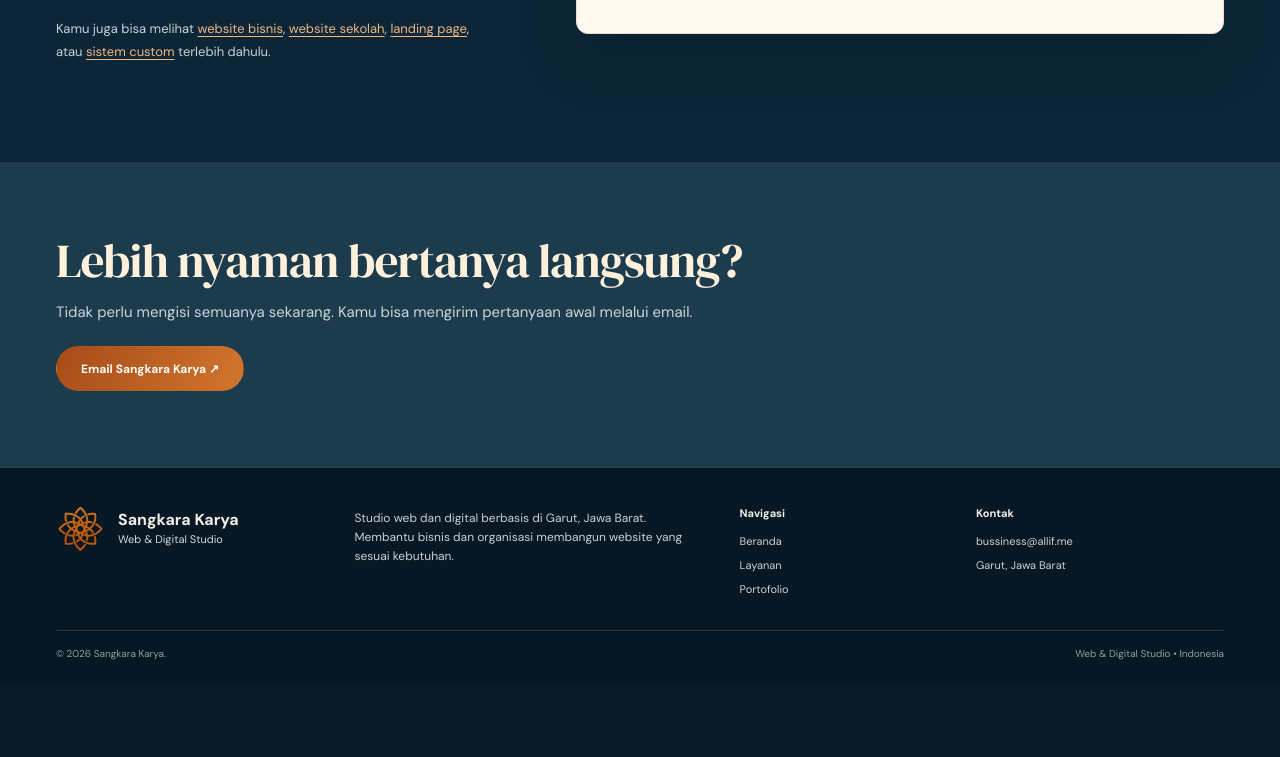
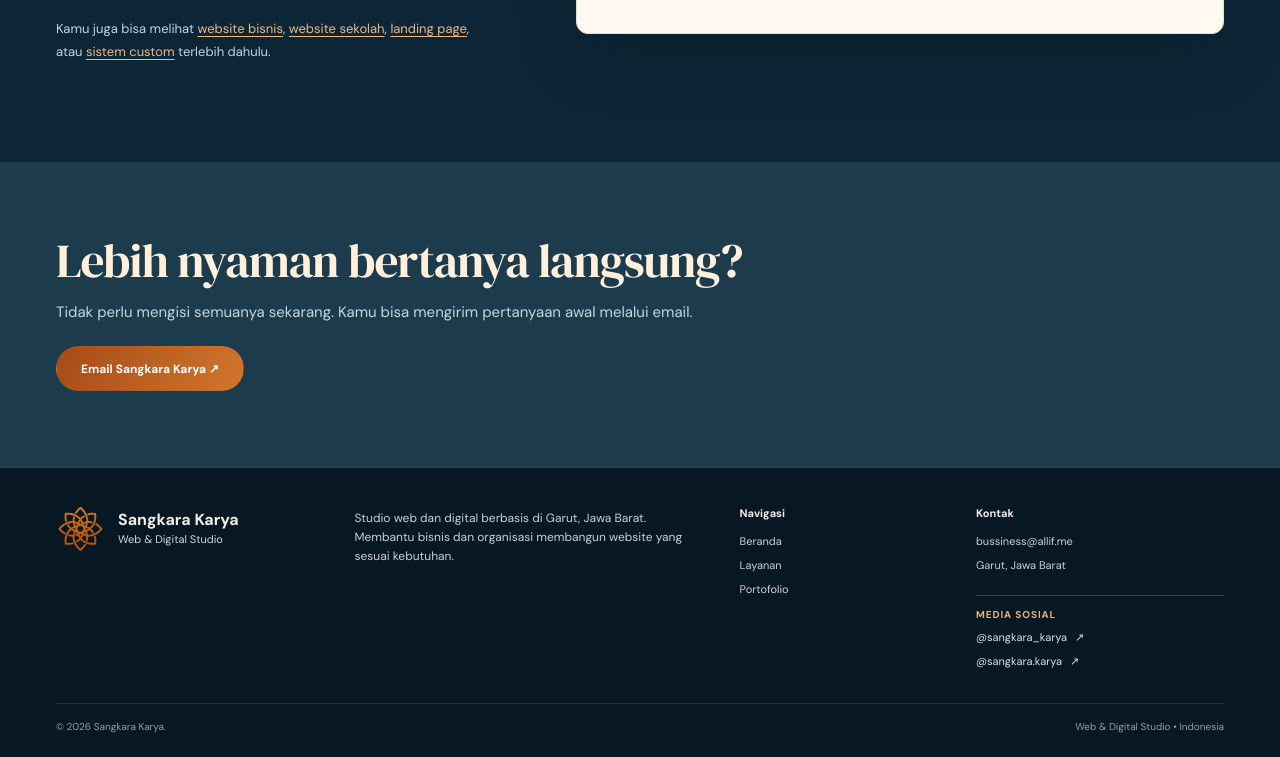
Before and after one commit to allifiz/allifiz.github.io, a plain HTML site: page mulai/index.html in a window 1280 px wide. Shown: the part 1517-2274 px from the top of the page. Before the commit the page ends 2201 px from the top, so only its background shows below. Drawn offline with Linux system fonts and the light colour scheme.

Commit message:
feat: link official Sangkara Karya Instagram and TikTok across site

```diff
--- a/mulai/index.html
+++ b/mulai/index.html
@@ -136,7 +136,7 @@
     <div class="footer-identity"><img src="/favicon.svg" alt="" width="54" height="54"><div><strong>Sangkara Karya</strong><span>Web &amp; Digital Studio</span></div></div>
     <p class="footer-description">Studio web dan digital berbasis di Garut, Jawa Barat. Membantu bisnis dan organisasi membangun website yang sesuai kebutuhan.</p>
     <div class="footer-links"><h3>Navigasi</h3><a href="/">Beranda</a><a href="/#layanan">Layanan</a><a href="/#portofolio">Portofolio</a></div>
-    <div class="footer-contact"><h3>Kontak</h3><a href="mailto:bussiness@allif.me">bussiness@allif.me</a><span>Garut, Jawa Barat</span></div>
+    <div class="footer-contact"><h3>Kontak</h3><a href="mailto:bussiness@allif.me">bussiness@allif.me</a><span>Garut, Jawa Barat</span><div class="brand-social" aria-label="Media sosial Sangkara Karya"><span class="brand-social-label">Media sosial</span><a href="https://www.instagram.com/sangkara_karya/" target="_blank" rel="noopener noreferrer" aria-label="Instagram Sangkara Karya">@sangkara_karya <span aria-hidden="true">↗</span></a><a href="https://www.tiktok.com/@sangkara.karya" target="_blank" rel="noopener noreferrer" aria-label="TikTok Sangkara Karya">@sangkara.karya <span aria-hidden="true">↗</span></a></div></div>
   </div><div class="container footer-bottom"><span>© <span id="year">2026</span> Sangkara Karya.</span><span>Web &amp; Digital Studio • Indonesia</span></div></footer>
   <script src="/script.js" defer></script>
   <script src="/mulai/brief.js" defer></script>
--- a/seo.css
+++ b/seo.css
@@ -53,3 +53,9 @@
 .detail-cta .btn{white-space:nowrap}
 @media(max-width:850px){.detail-two-col{grid-template-columns:1fr;gap:26px}.detail-related-list{grid-template-columns:1fr 1fr}.detail-cta>.container{flex-direction:column;align-items:start;gap:23px}}
 @media(max-width:640px){.seo-route-grid,.detail-scope-grid,.detail-related-list{grid-template-columns:1fr}.detail-hero{padding:34px 0 66px}.detail-breadcrumb{margin-bottom:34px}.detail-section,.detail-scope{padding:60px 0}.seo-routes{padding:53px 0}.detail-cta h2{font-size:32px}.seo-route{min-height:155px}}
+
+/* Official brand social profile links shared by the site owner. */
+.brand-social{display:flex;flex-direction:column;align-items:flex-start;gap:8px;margin-top:13px;padding-top:12px;border-top:1px solid rgba(255,255,255,.16);width:100%}
+.brand-social-label{font-size:10px!important;letter-spacing:.09em;text-transform:uppercase;color:#f0b071!important;font-weight:700}
+.footer-contact .brand-social a{font-size:11px;color:#dae3e6;overflow-wrap:anywhere;display:flex;align-items:center;gap:8px;line-height:1.5}
+.footer-contact .brand-social a:hover,.footer-contact .brand-social a:focus-visible{color:#f4ba88}
```
Also changed, not shown: index.html (+2 -2 lines), landing-page-umkm/index.html (+1 -1 lines), sistem-web-custom/index.html (+1 -1 lines), website-company-profile/index.html (+1 -1 lines), website-sekolah-pesantren/index.html (+1 -1 lines), 1 other file.
